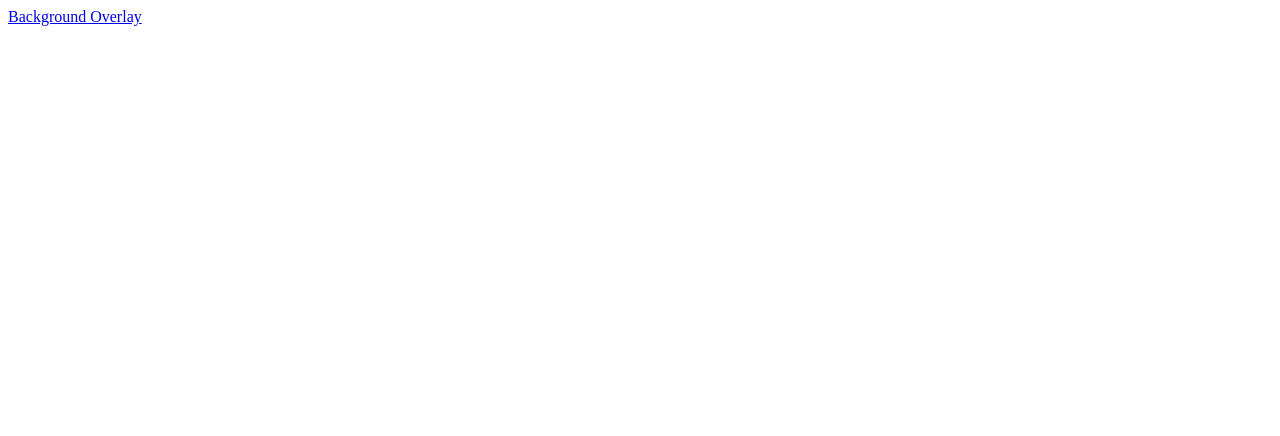
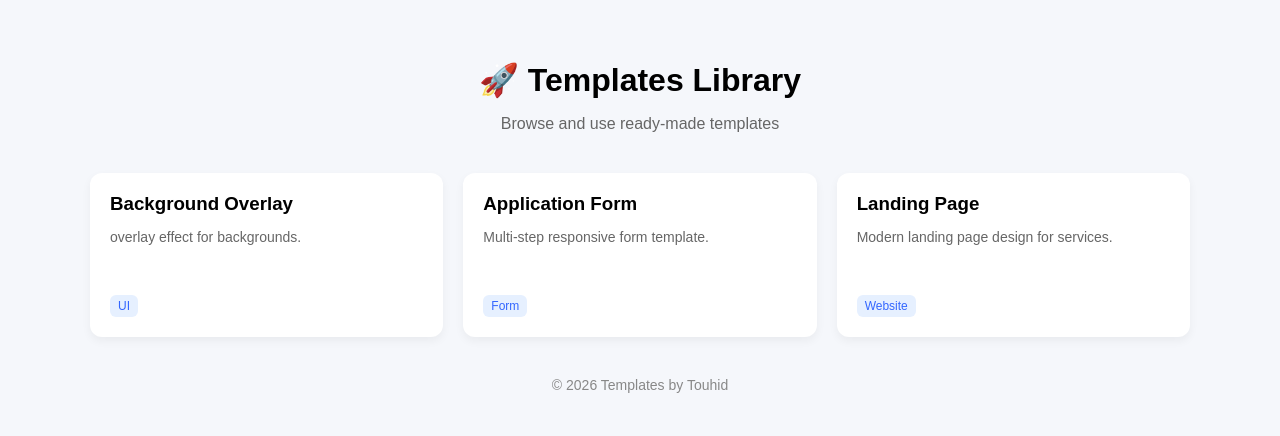
Before and after one commit to muhammad-touhid/templates, a plain HTML site: page index.html in a window 1280 px wide. Drawn offline with Linux system fonts and the light colour scheme.

Commit message:
Update index.html

```diff
--- a/index.html
+++ b/index.html
@@ -1,12 +1,118 @@
-
 <!DOCTYPE html>
 <html lang="en">
 <head>
-  <meta charset="UTF-8">
-  <meta name="viewport" content="width=device-width, initial-scale=1.0">
-  <title>Document</title>
+  <meta charset="UTF-8" />
+  <meta name="viewport" content="width=device-width, initial-scale=1.0"/>
+  <title>Templates Library</title>
+
+  <style>
+    body {
+      margin: 0;
+      font-family: Arial, sans-serif;
+      background: #f5f7fb;
+    }
+
+    .container {
+      max-width: 1100px;
+      margin: auto;
+      padding: 40px 20px;
+    }
+
+    h1 {
+      text-align: center;
+      margin-bottom: 10px;
+    }
+
+    p {
+      text-align: center;
+      color: #666;
+      margin-bottom: 40px;
+    }
+
+    .grid {
+      display: grid;
+      grid-template-columns: repeat(auto-fit, minmax(250px, 1fr));
+      gap: 20px;
+    }
+
+    .card {
+      background: #fff;
+      padding: 20px;
+      border-radius: 12px;
+      text-decoration: none;
+      color: #000;
+      box-shadow: 0 4px 10px rgba(0,0,0,0.05);
+      transition: 0.3s;
+    }
+
+    .card:hover {
+      transform: translateY(-5px);
+      box-shadow: 0 8px 20px rgba(0,0,0,0.1);
+    }
+
+    .card h3 {
+      margin: 0 0 10px;
+    }
+
+    .card p {
+      text-align: left;
+      font-size: 14px;
+    }
+
+    .tag {
+      display: inline-block;
+      margin-top: 10px;
+      font-size: 12px;
+      padding: 4px 8px;
+      background: #e6f0ff;
+      border-radius: 6px;
+      color: #3366ff;
+    }
+
+    footer {
+      text-align: center;
+      margin-top: 40px;
+      color: #888;
+      font-size: 14px;
+    }
+  </style>
 </head>
+
 <body>
-  <a href="https://muhammad-touhid.github.io/templates/ovarlay">Background Overlay</a>
+
+  <div class="container">
+    <h1>🚀 Templates Library</h1>
+    <p>Browse and use ready-made templates</p>
+
+    <div class="grid">
+
+      <!-- Template Card -->
+      <a href="https://muhammad-touhid.github.io/templates/ovarlay" class="card">
+        <h3>Background Overlay</h3>
+        <p>overlay effect for backgrounds.</p>
+        <span class="tag">UI</span>
+      </a>
+
+      <a href="https://muhammad-touhid.github.io/templates/form" class="card">
+        <h3>Application Form</h3>
+        <p>Multi-step responsive form template.</p>
+        <span class="tag">Form</span>
+      </a>
+
+      <a href="https://muhammad-touhid.github.io/templates/landing-page" class="card">
+        <h3>Landing Page</h3>
+        <p>Modern landing page design for services.</p>
+        <span class="tag">Website</span>
+      </a>
+
+      <!-- Add more templates like this -->
+
+    </div>
+
+    <footer>
+      © 2026 Templates by Touhid
+    </footer>
+  </div>
+
 </body>
 </html>
```
